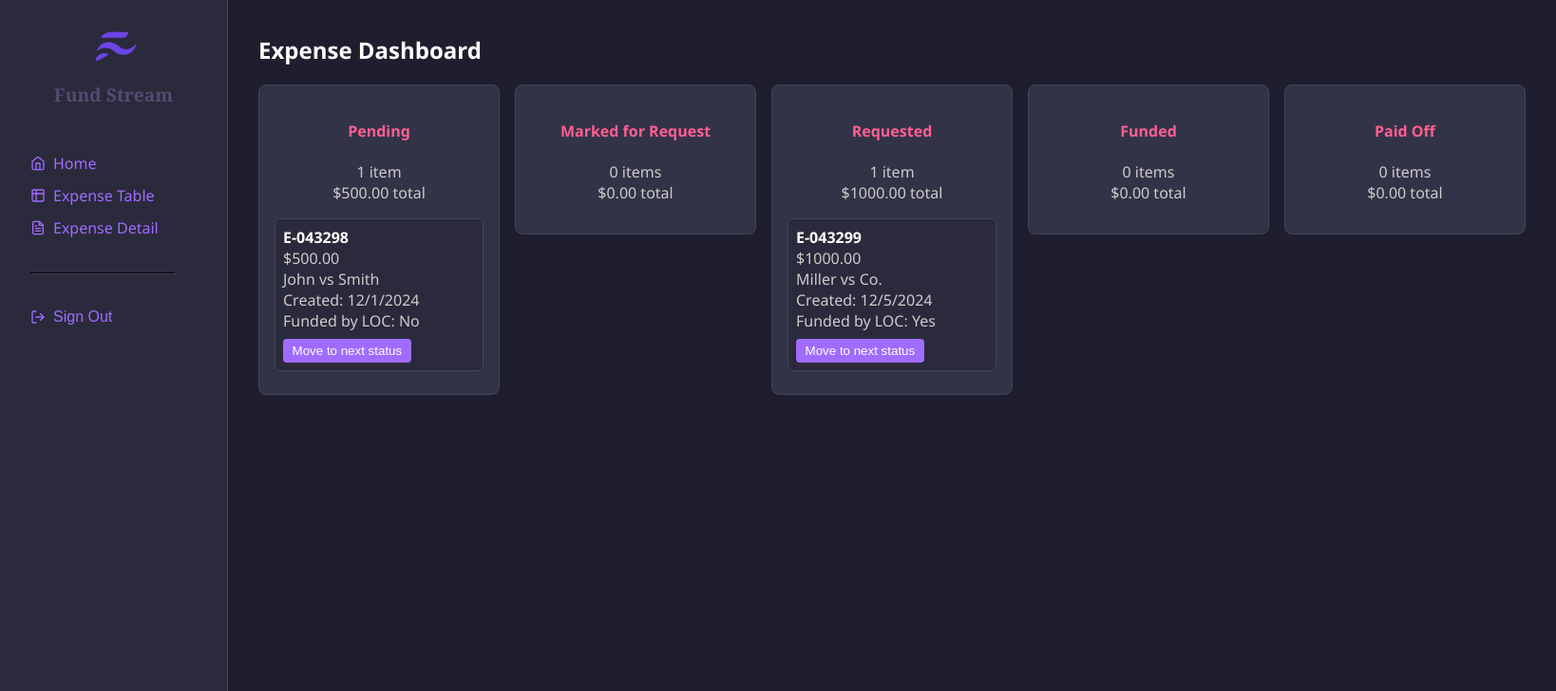
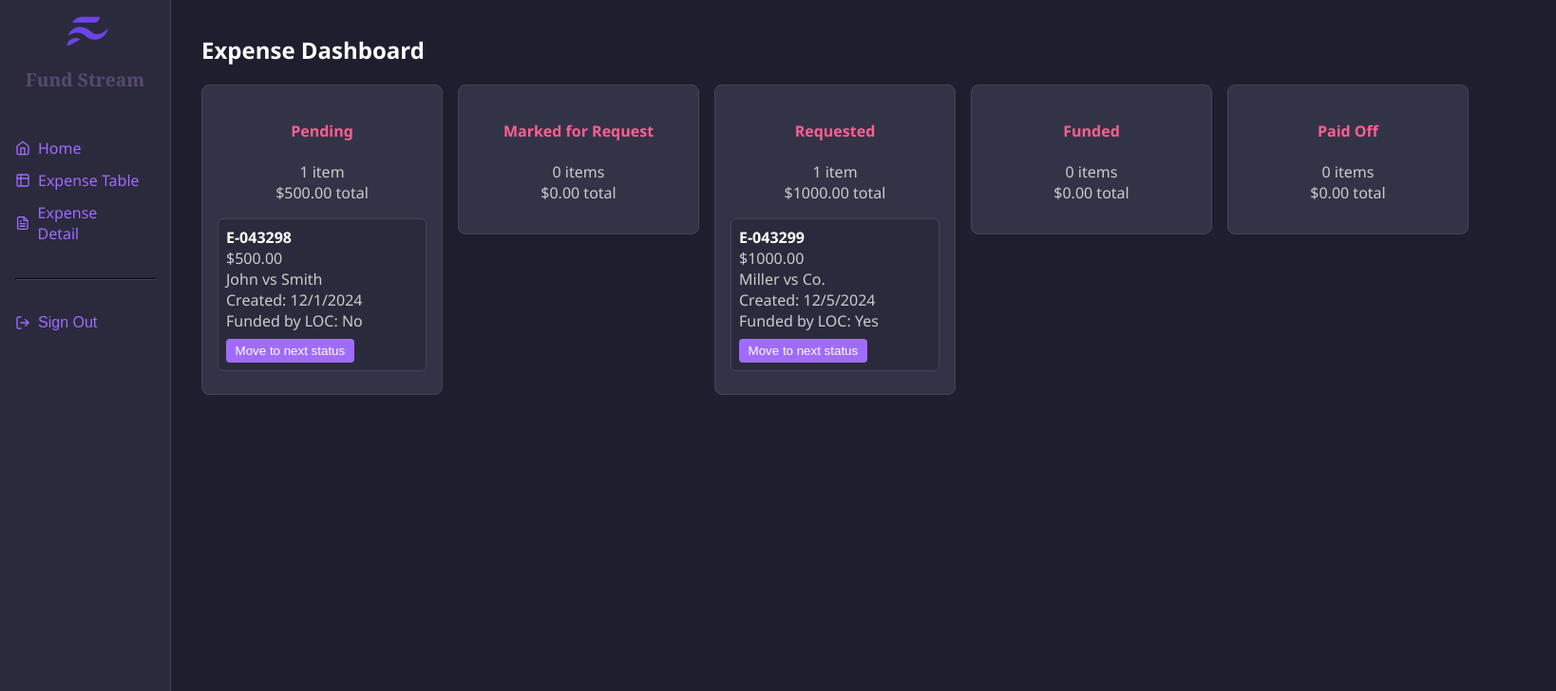
Before and after one commit to edcres/law-expense-lending, a React (Create React App) app in the folder client/: page / in a window 1280 px wide. Shown: the top 728 px of the page at 95% size, 1638 px wide, since content can reach past the window. Built offline with nearby package versions, Linux system fonts and the light colour scheme.

Commit message:
Made the left sidebar narrower.

```diff
--- a/client/src/components/Layout.js
+++ b/client/src/components/Layout.js
@@ -30,11 +30,10 @@ export default function Layout() {
     }}>
       {/* Sidebar */}
       <aside style={{
-        width: '240px',
-        minWidth: '240px',
-        maxWidth: '240px',
+        width: '180px',
+        minWidth: '180px',
+        maxWidth: '180px',
         backgroundColor: colors.surface,
-        padding: '1rem',
         borderRight: `1px solid ${colors.border}`,
         display: 'flex',
         flexDirection: 'column',
```
